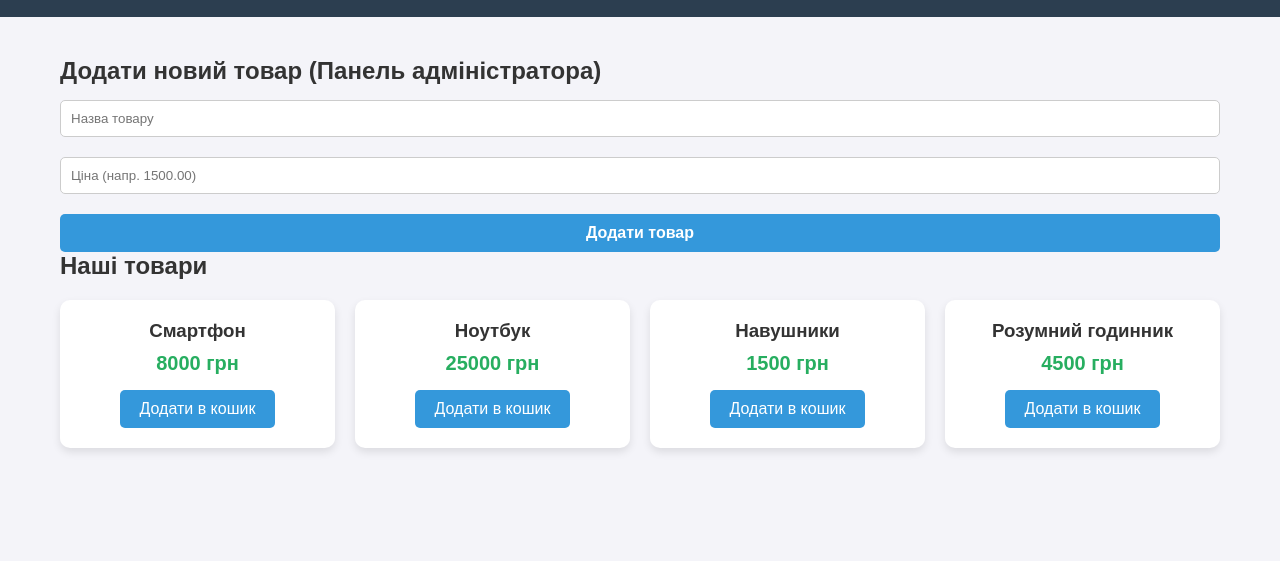
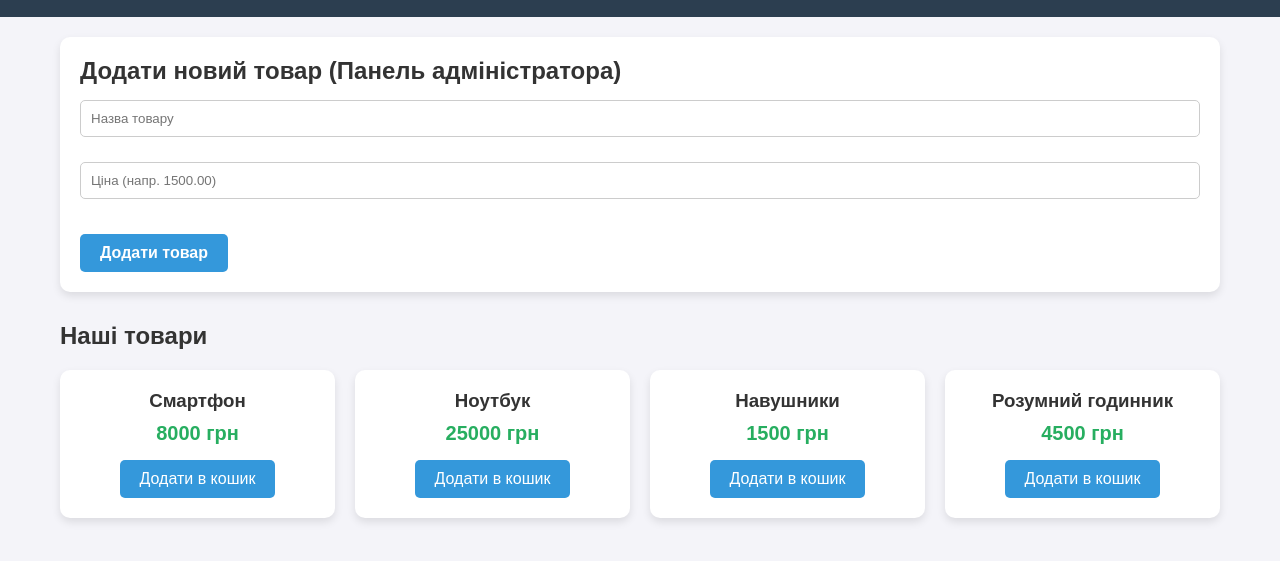
Before and after one commit to Philipon11222/Agon, a plain HTML site: page index.html in a window 1280 px wide. Shown: the part 67-628 px from the top of the page. Drawn offline with Linux system fonts and the light colour scheme.

Commit message:
Refactor styles for main layout and admin panel
Adjusted padding in main and form elements, added styles for admin panel and error messages.

```diff
--- a/styles.css
+++ b/styles.css
@@ -29,9 +29,31 @@ header {
 }
 
 main {
-    padding: 40px 20px;
+    padding: 20px;
     max-width: 1200px;
     margin: 0 auto;
+}
+
+.admin-panel {
+    background: white;
+    padding: 20px;
+    border-radius: 10px;
+    margin-bottom: 30px;
+    box-shadow: 0 4px 8px rgba(0,0,0,0.1);
+}
+
+.admin-panel form {
+    display: flex;
+    gap: 10px;
+    flex-wrap: wrap;
+    align-items: flex-start;
+}
+
+.admin-panel input {
+    padding: 10px;
+    border: 1px solid #ccc;
+    border-radius: 5px;
+    flex: 1;
 }
 
 .products {
@@ -94,11 +116,12 @@ main {
 #cart-items { list-style: none; margin: 15px 0; }
 #cart-items li { display: flex; justify-content: space-between; margin-bottom: 10px; }
 
-form { display: flex; flex-direction: column; gap: 10px; margin-top: 15px; }
+form { display: flex; flex-direction: column; gap: 5px; margin-top: 15px; }
 form input, form textarea {
     padding: 10px;
     border: 1px solid #ccc;
     border-radius: 5px;
+    width: 100%;
 }
 
 form button {
@@ -110,4 +133,15 @@ form button {
     cursor: pointer;
     font-size: 16px;
     font-weight: bold;
+    margin-top: 10px;
 }
+
+/* Стилі для повідомлень про помилки */
+.error {
+    color: #e74c3c;
+    font-size: 12px;
+    margin-bottom: 5px;
+    display: block;
+    width: 100%;
+    text-align: left;
+}
```
